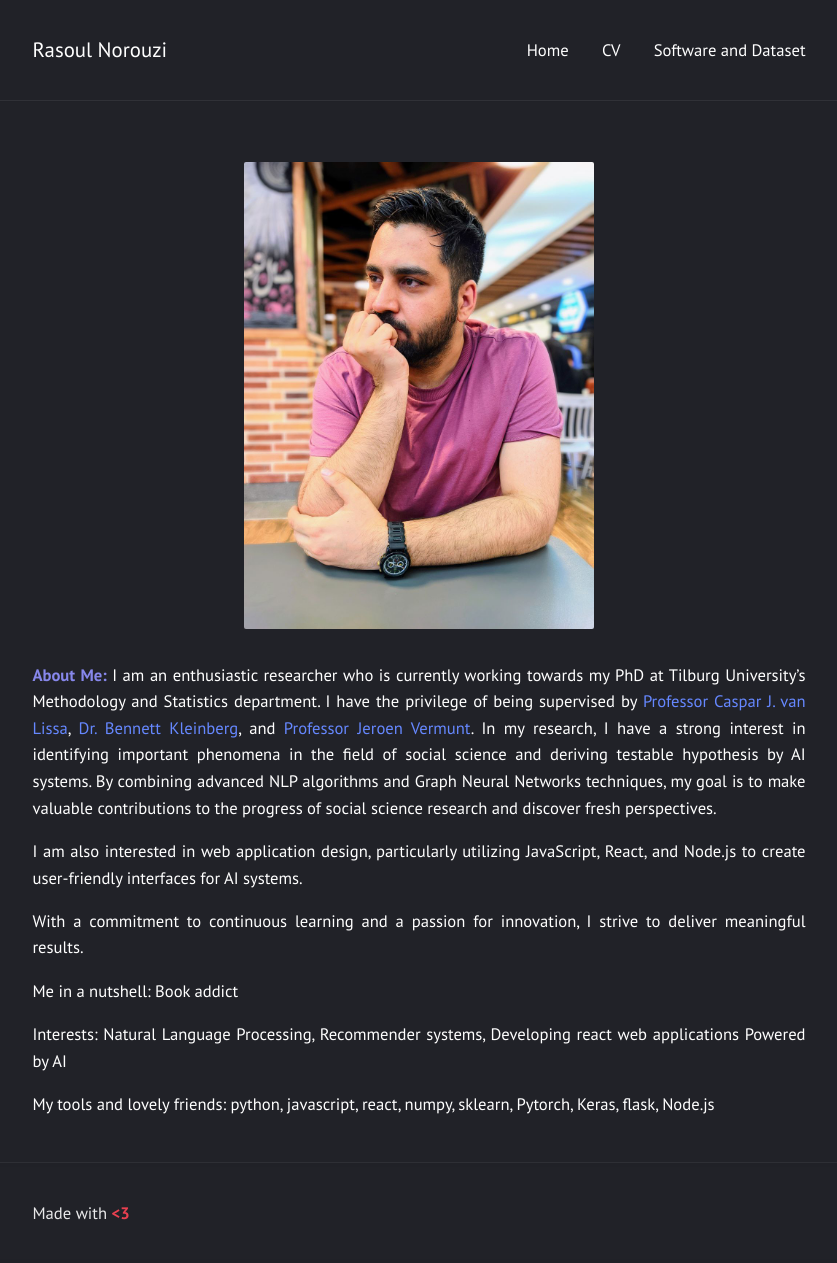
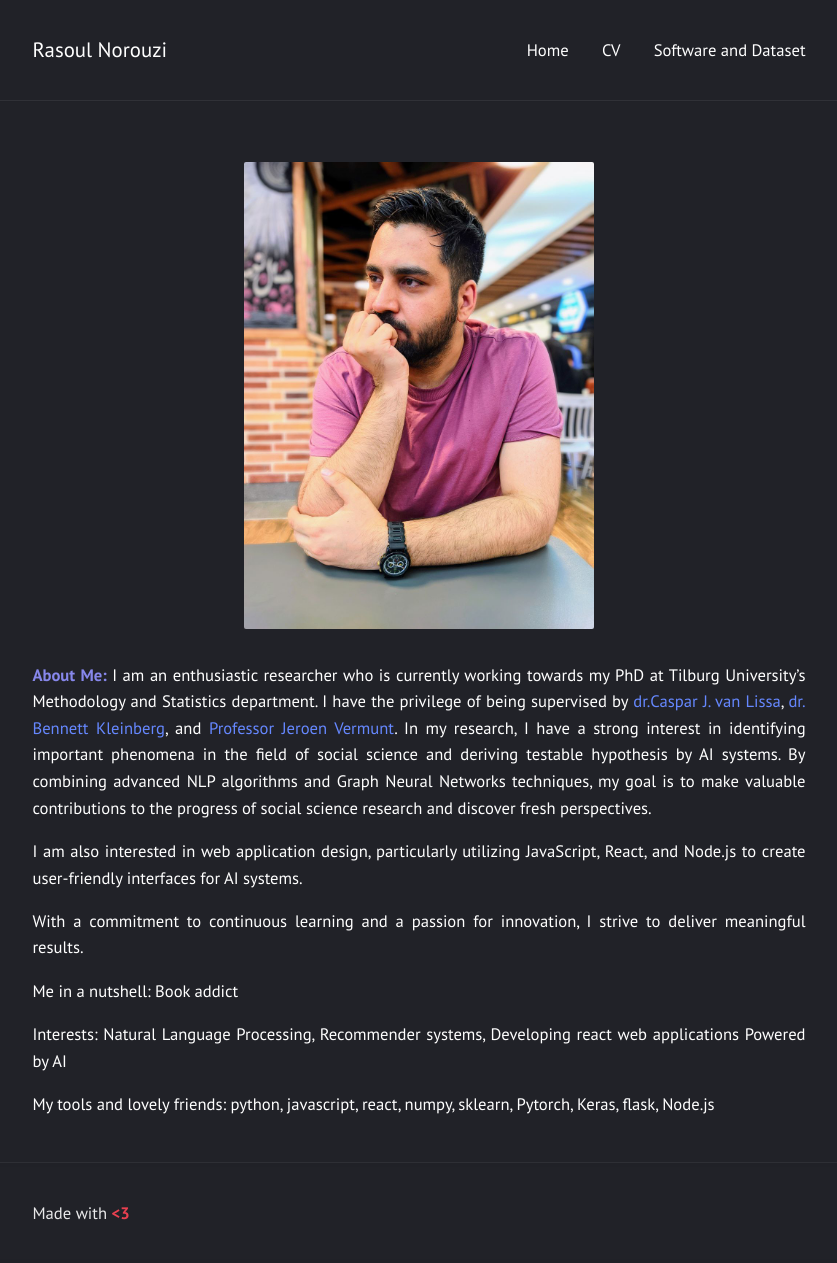
Before and after one commit to rasoulnorouzi/rasoulnorouzi.github.io, a Jekyll site: the page built from index.md, in a window 1280 px wide. Shown: the whole page, without its empty margins (221-1058 px from the left). Built offline with Jekyll 4.4.1, drawn with Linux system fonts in a browser that asks for light colours.

Commit message:
Update index.md

```diff
--- a/index.md
+++ b/index.md
@@ -5,7 +5,7 @@ layout: page
   <img src="sources/images/profile.jpg" width="350" height="350" alt="Rasoul Norouzi Profile Picture">
 </div>
 
-<b style="color:rgb(135,135,235);"> About Me:</b> I am an enthusiastic researcher who is currently working towards my PhD at Tilburg University's Methodology and Statistics department. I have the privilege of being supervised by [Professor Caspar J. van Lissa](https://cjvanlissa.github.io/resume/), [Dr. Bennett Kleinberg](https://bkleinberg.net/), and [Professor Jeroen Vermunt](https://research.tilburguniversity.edu/en/persons/jeroen-vermunt). In my research, I have a strong interest in identifying important phenomena in the field of social science and deriving testable hypothesis by AI systems. By combining advanced NLP algorithms and Graph Neural Networks techniques, my goal is to make valuable contributions to the progress of social science research and discover fresh perspectives.
+<b style="color:rgb(135,135,235);"> About Me:</b> I am an enthusiastic researcher who is currently working towards my PhD at Tilburg University's Methodology and Statistics department. I have the privilege of being supervised by [dr.Caspar J. van Lissa](https://cjvanlissa.github.io/resume/), [dr. Bennett Kleinberg](https://bkleinberg.net/), and [Professor Jeroen Vermunt](https://research.tilburguniversity.edu/en/persons/jeroen-vermunt). In my research, I have a strong interest in identifying important phenomena in the field of social science and deriving testable hypothesis by AI systems. By combining advanced NLP algorithms and Graph Neural Networks techniques, my goal is to make valuable contributions to the progress of social science research and discover fresh perspectives.
 
 I am also interested in web application design, particularly utilizing JavaScript, React, and Node.js to create user-friendly interfaces for AI systems.
 
```
